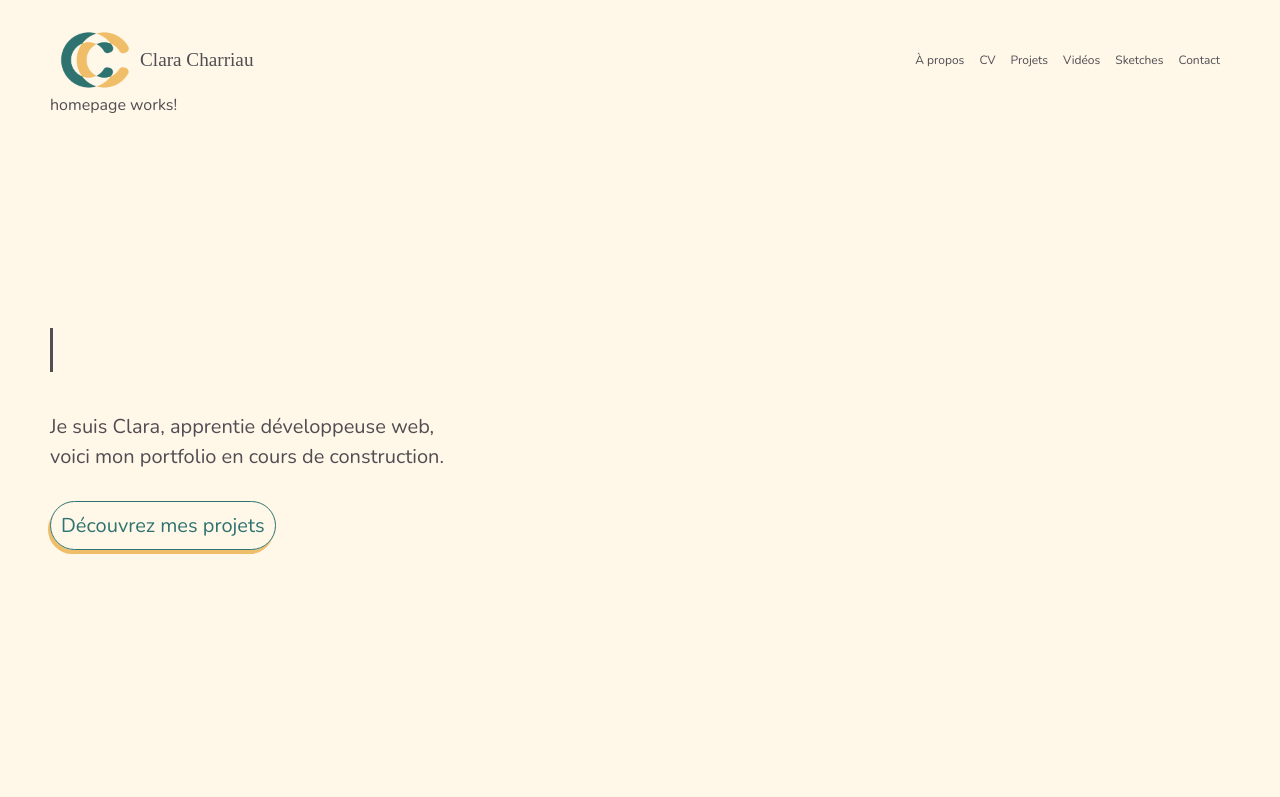
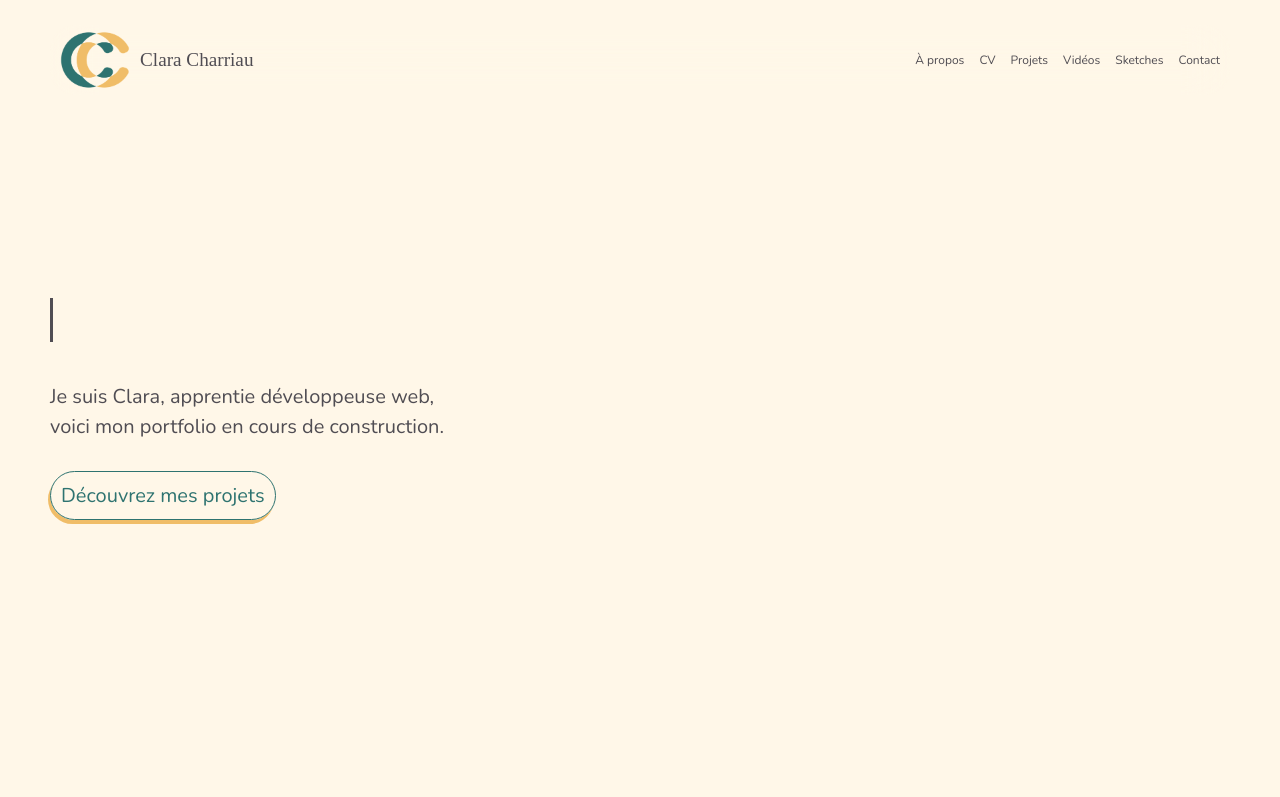
Before and after one commit to ClaraCharriau/my-portfolio, an Angular app: page / in a window 1280 px wide. Shown: the top 797 px of the page. Built offline with nearby package versions, Linux system fonts and the light colour scheme; a web font is replaced by a local one.

Commit message:
update homepage

```diff
--- a/src/app/pages/homepage/homepage.component.html
+++ b/src/app/pages/homepage/homepage.component.html
@@ -1,2 +1 @@
-<p>homepage works!</p>
 <app-landing></app-landing>
```
